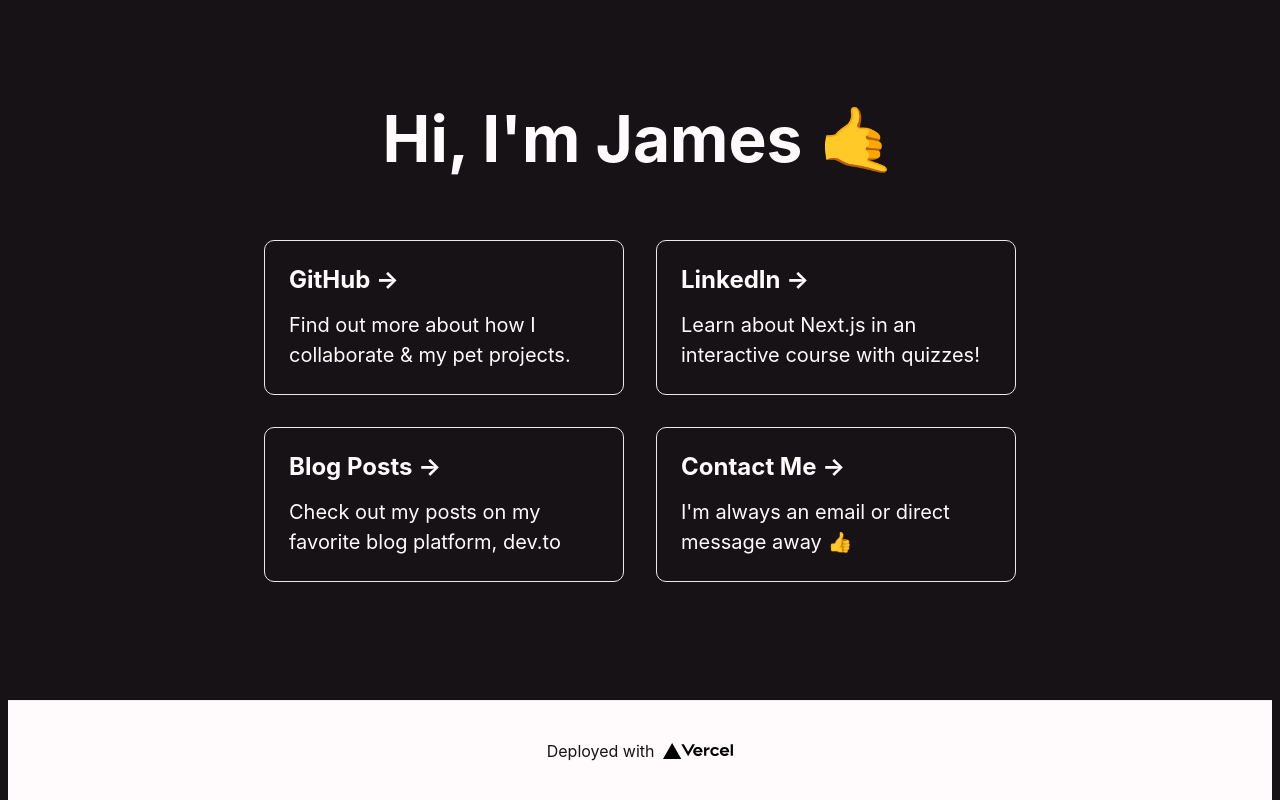
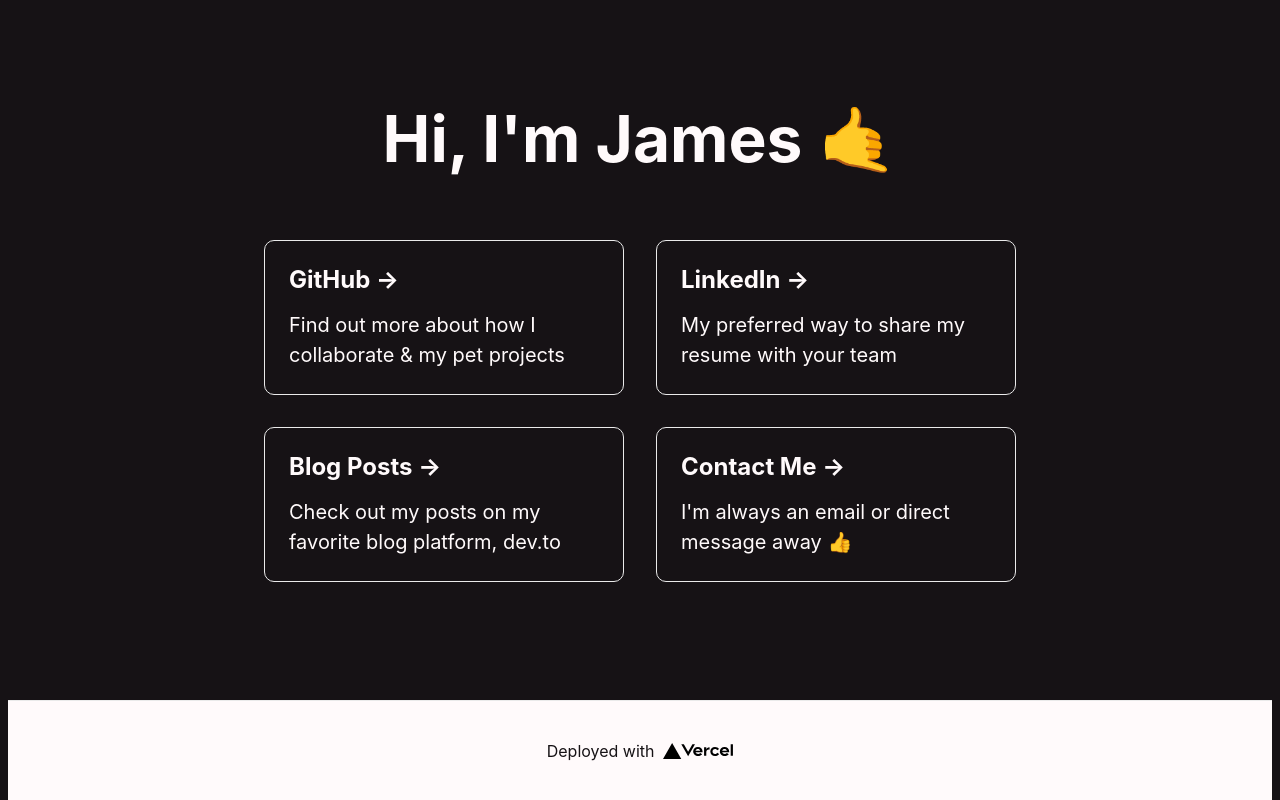
Before and after one commit to jimboslicethat/folio, a Next.js app: page / in a window 1280 px wide. Built offline with nearby package versions, Linux system fonts and the light colour scheme.

Commit message:
Tweak verbiage

```diff
--- a/pages/index.tsx
+++ b/pages/index.tsx
@@ -17,12 +17,12 @@ export default function Home() {
         <div className={styles.grid}>
           <a href="https://github.com/jimboslicethat" className={styles.card}>
             <h3>GitHub &rarr;</h3>
-            <p>Find out more about how I collaborate & my pet projects.</p>
+            <p>Find out more about how I collaborate & my pet projects</p>
           </a>
 
           <a href="https://www.linkedin.com/in/jamesandersonwalsh/" className={styles.card}>
             <h3>LinkedIn &rarr;</h3>
-            <p>Learn about Next.js in an interactive course with quizzes!</p>
+            <p>My preferred way to share my resume with your team</p>
           </a>
 
           <a
```
